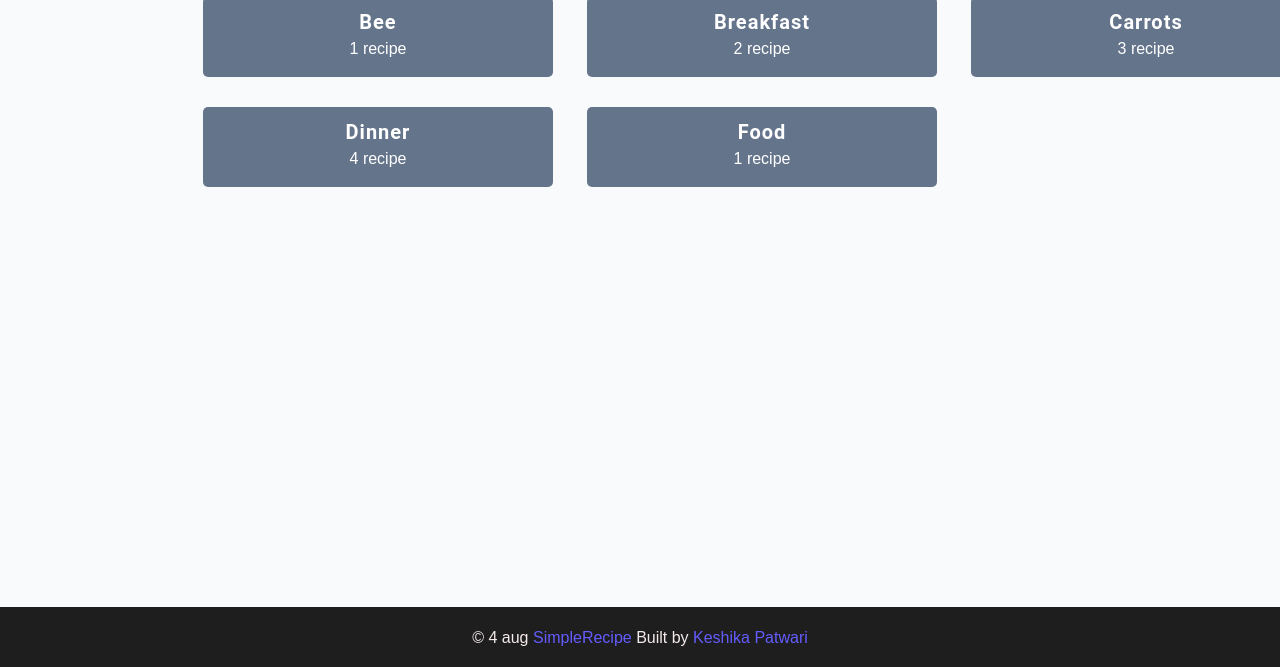
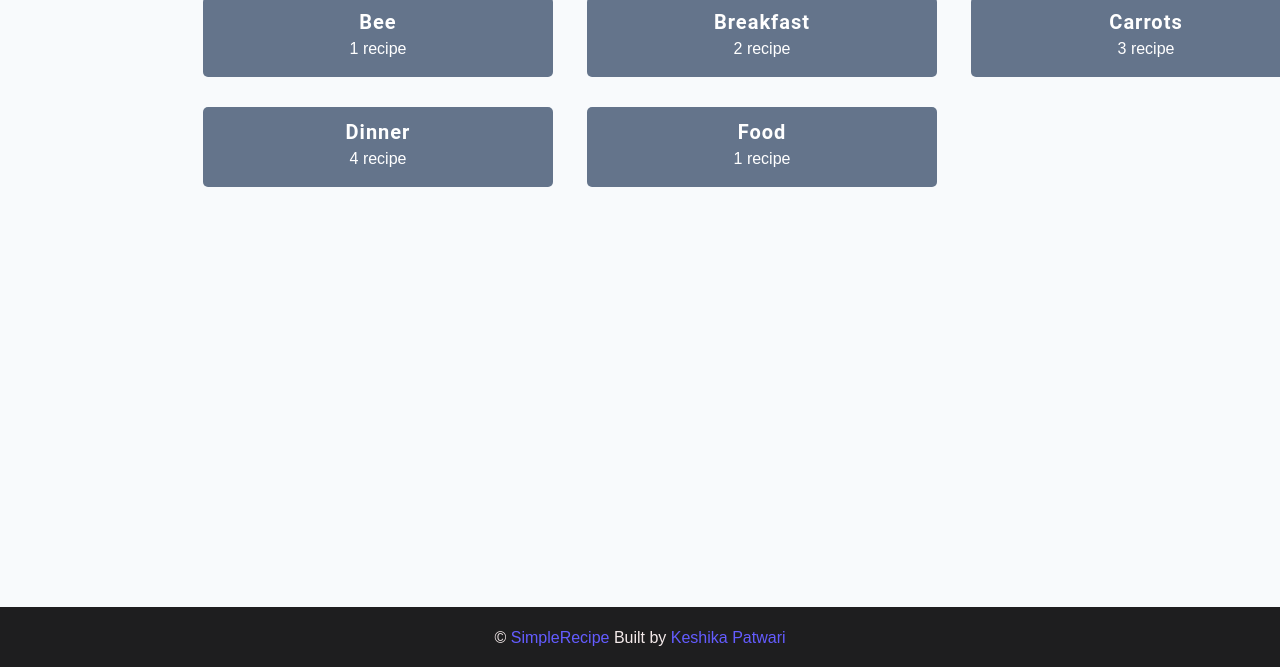
Before and after one commit to Keshiiika/Recipe, a plain HTML site: page tags.html in a window 1280 px wide. Shown: the part 133-800 px from the top of the page. Drawn offline with Linux system fonts and the light colour scheme.

Commit message:
removed date

```diff
--- a/tags.html
+++ b/tags.html
@@ -89,7 +89,7 @@
     </main>
     <footer class="footer special-class">
       <p>
-        &copy; <span id="date">4 aug</span>
+        &copy;
         <span class="footer-logo">SimpleRecipe</span> Built by
         <span class="footer-logo">Keshika Patwari</span>
       </p>
```
